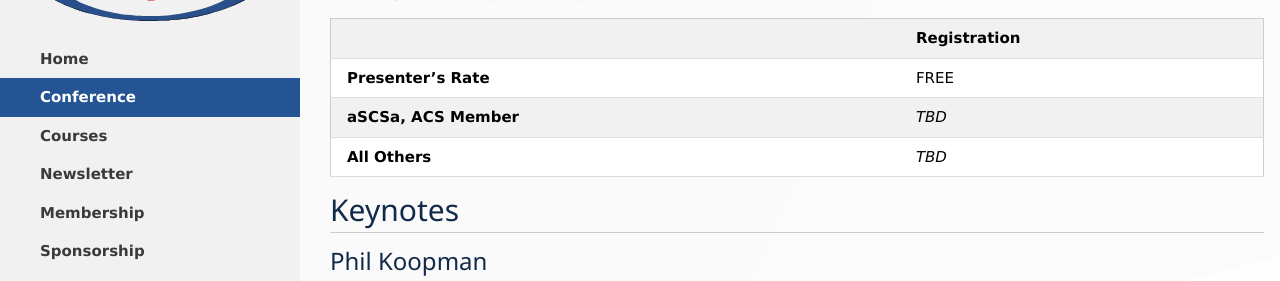
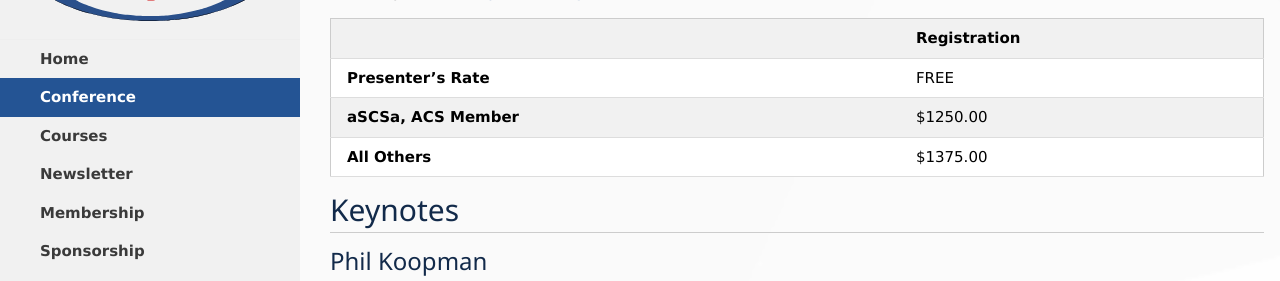
Before and after one commit to aus-safety-critical-systems-assoc/aus-safety-critical-systems-assoc.github.io, a Jekyll site: the page built from _conferences/2024.markdown, in a window 1280 px wide and 900 px high, scrolled down 1648 px. Shown: the part 152-433 px from the top of the window. Built offline with Jekyll 4.4.1, drawn with Linux system fonts in a browser that asks for light colours.

Commit message:
Added prices for ASSC 2024.

```diff
--- a/_conferences/2024.markdown
+++ b/_conferences/2024.markdown
@@ -62,8 +62,8 @@ All fees as listed above are in Australian Dollars and GST inclusive. For questi
 |  | Registration |
 |-------|--------|
 | **Presenter's Rate** | FREE |
-| **aSCSa, ACS Member** | *TBD* |
-| **All Others** | *TBD* |
+| **aSCSa, ACS Member** | $1250.00 |
+| **All Others** | $1375.00 |
 
 ## Keynotes
 
```
